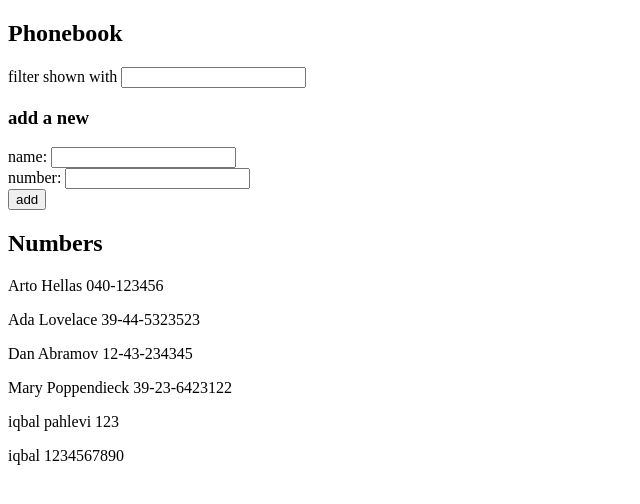
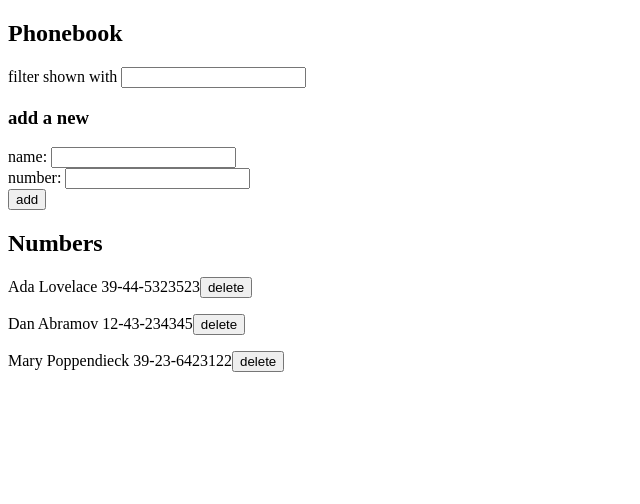
Before and after one commit to iqbalpa/full-stack-open, a React (Create React App) app in the folder part2/phonebook/: page / in a window 1280 px wide. Shown: the top 504 px of the page, without its empty margins (0-640 px from the left). Built offline with nearby package versions, Linux system fonts and the light colour scheme; data requests are answered from the project's data file.

Commit message:
part 2.14: done

```diff
--- a/part2/phonebook/db.json
+++ b/part2/phonebook/db.json
@@ -1,10 +1,5 @@
 {
   "persons": [
-    {
-      "name": "Arto Hellas",
-      "number": "040-123456",
-      "id": 1
-    },
     {
       "name": "Ada Lovelace",
       "number": "39-44-5323523",
@@ -19,16 +14,6 @@
       "name": "Mary Poppendieck",
       "number": "39-23-6423122",
       "id": 4
-    },
-    {
-      "name": "iqbal pahlevi",
-      "number": "123",
-      "id": 5
-    },
-    {
-      "name": "iqbal",
-      "number": "1234567890",
-      "id": 6
     }
   ]
 }
--- a/part2/phonebook/src/App.js
+++ b/part2/phonebook/src/App.js
@@ -46,6 +46,19 @@ const App = () => {
 	const handleChangeFilter = (e) => {
 		setFilter(e.target.value.toLocaleLowerCase());
 	};
+	const handleDeleteContact = (name, id) => {
+		if (window.confirm(`delete ${name}`)) {
+			phoneService
+				.deleteContact(id)
+				.then((res) => {
+					console.log("success delete");
+					phoneService.getAll().then((res) => setPersons(res.data));
+				})
+				.catch((err) => {
+					console.log("failed to delete");
+				});
+		}
+	};
 
 	const personsToShow = persons.filter((person) => person.name.toLocaleLowerCase().includes(filter));
 
@@ -58,7 +71,7 @@ const App = () => {
 			<PersonForm handleSubmit={handleSubmit} handleChangeName={handleChangeName} handleChangeNumber={handleChangeNumber} />
 
 			<h2>Numbers</h2>
-			<Persons persons={personsToShow} />
+			<Persons persons={personsToShow} handleDeleteContact={handleDeleteContact} />
 		</div>
 	);
 };
--- a/part2/phonebook/src/components/Persons.js
+++ b/part2/phonebook/src/components/Persons.js
@@ -1,10 +1,11 @@
-const Persons = ({ persons }) => {
+const Persons = ({ persons, handleDeleteContact }) => {
 	return (
 		<>
 			<div>
 				{persons.map((person) => (
 					<p key={person.name}>
 						{person.name} {person.number}
+						<button onClick={() => handleDeleteContact(person.name, person.id)}>delete</button>
 					</p>
 				))}
 			</div>
--- a/part2/phonebook/src/services/phonebook.js
+++ b/part2/phonebook/src/services/phonebook.js
@@ -6,5 +6,8 @@ const getAll = () => {
 const addContact = (person) => {
 	return axios.post("http://localhost:3001/persons", person);
 };
+const deleteContact = (id) => {
+	return axios.delete(`http://localhost:3001/persons/${id}`);
+};
 
-export default { getAll, addContact };
+export default { getAll, addContact, deleteContact };
```
